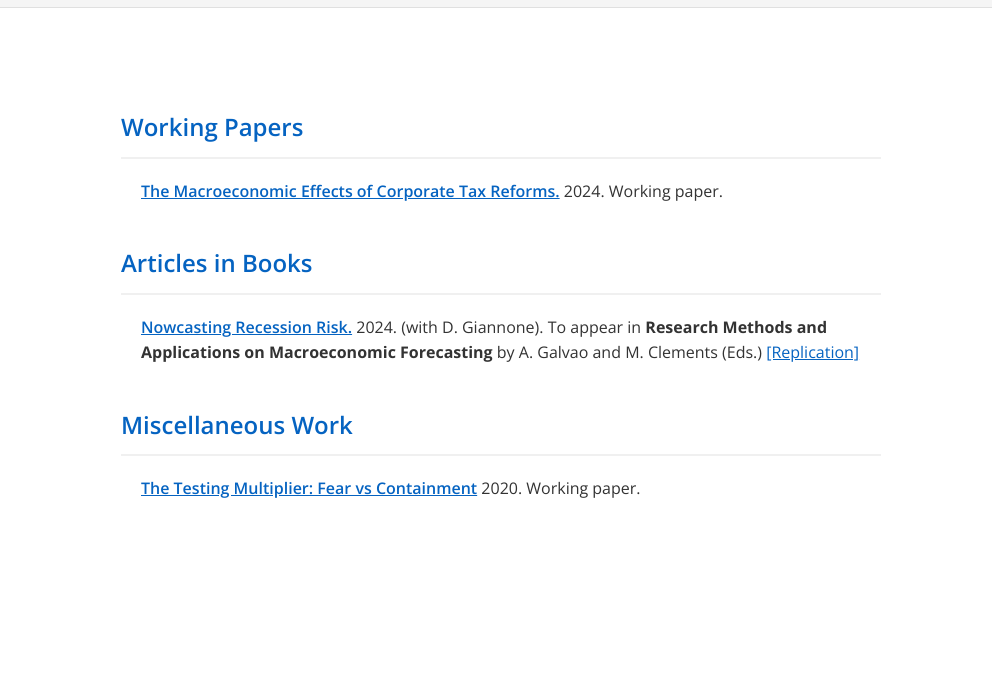
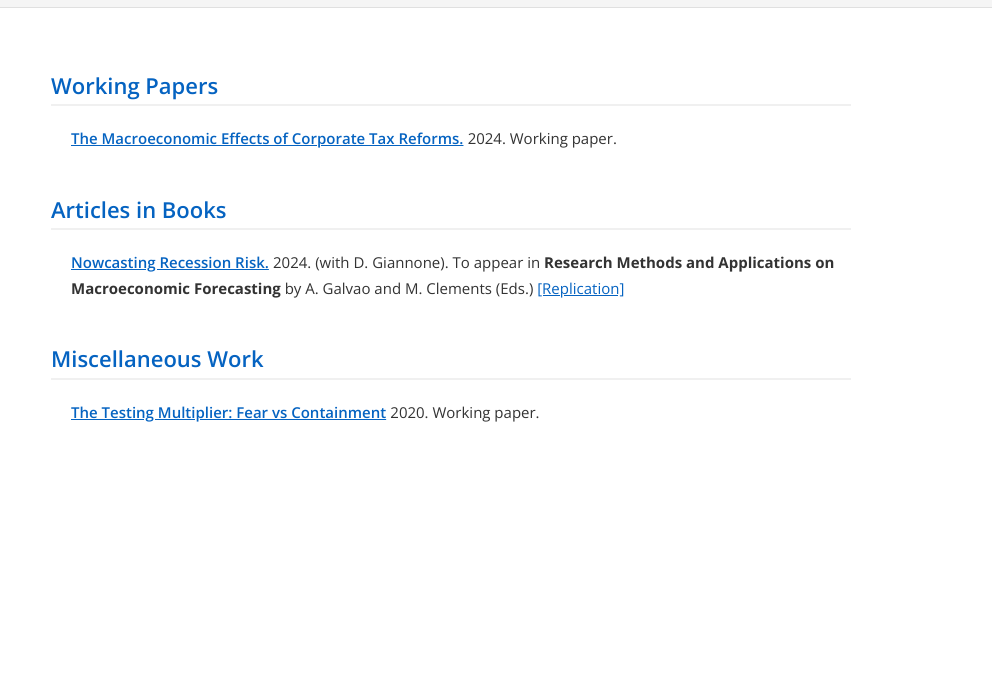
Before and after one commit to FFurno/FFurno.github.io, a plain HTML site: page research.html in a window 1280 px wide. Shown: the part 105-800 px from the top of the page, without its empty margins (139-1131 px from the left). Drawn offline with nearby package versions, Linux system fonts and the light colour scheme.

Commit message:
research layout improvements

```diff
--- a/research.html
+++ b/research.html
@@ -85,8 +85,8 @@
                 <nav>
                     <ul>
                         <li><a href="/">Home</a></li>
+                        <li><a href="/research" class="active">Research</a></li>
                         <li><a href="CV.pdf" target="_blank">CV</a></li>
-                        <li><a href="/research" class="active">Research</a></li>
                     </ul>
                 </nav>
             </div>
--- a/styles.css
+++ b/styles.css
@@ -196,8 +196,8 @@ main {
 
 .research-content {
     max-width: 800px;
-    margin: 0 auto;
-    padding: 40px 20px;
+    margin: 0 20px;
+    padding: 0px;
 }
 
 .research-section {
@@ -205,25 +205,25 @@ main {
 }
 
 .research-section h2 {
-    font-size: 24px;
+    font-size: 22px;
     font-weight: 600;
     color: #0563C1;
     margin-bottom: 20px;
     border-bottom: 2px solid #f0f0f0;
-    padding-bottom: 10px;
+    padding-bottom: 1px;
 }
 
 .paper {
-    margin-bottom: 25px;
+    margin-bottom: 20px;
     padding-left: 20px;
 }
 
 .paper h3 {
-    font-size: 16px; /* Reduced from 18px */
+    font-size: 15px;
     font-weight: 600;
-    line-height: 1.4;
-    margin-bottom: 0; /* Changed from 8px to remove gap */
-    display: inline; /* Makes title inline with details */
+    line-height: 1.2;
+    margin-bottom: 0;
+    display: inline;
 }
 
 .paper-title {
@@ -236,8 +236,8 @@ main {
 }
 
 .paper-details {
-    font-size: 16px;
-    line-height: 1.5;
+    font-size: 15px;
+    line-height: 1.2;
     color: #333;
     margin: 0;
     display: inline;
```
Also changed, not shown: index.html (+1 -1 lines).
